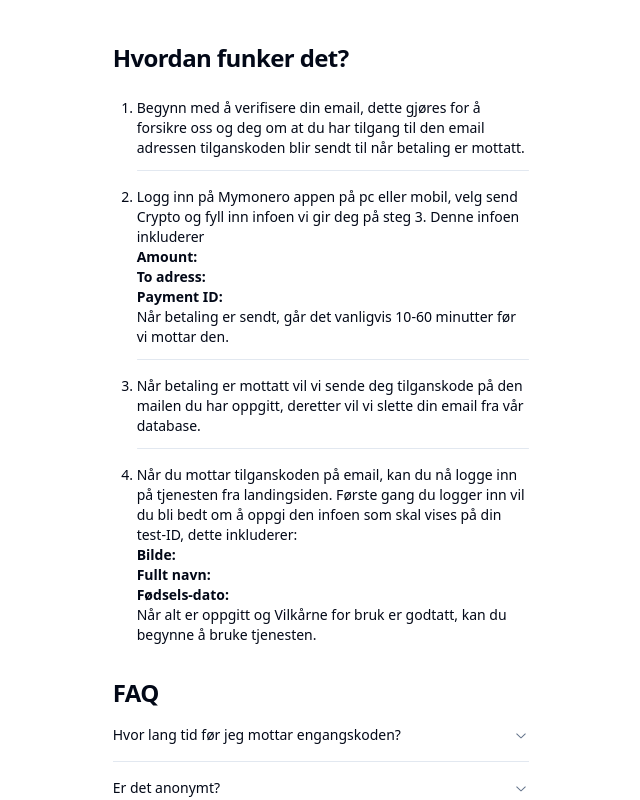
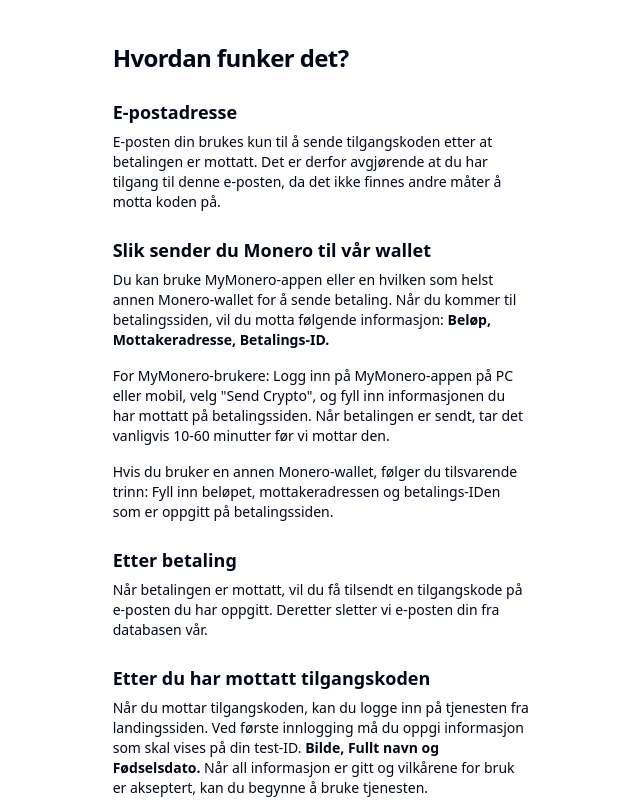
Before and after one commit to 24-20/dinid-react, a React (Vite) app in the folder frontend/: page /contact in a window 1280 px wide. Shown: the part 500-1300 px from the top of the page, without its empty margins (319-959 px from the left). Built offline with nearby package versions, Linux system fonts and the light colour scheme.

Commit message:
support and read support not finished tho

```diff
--- a/frontend/src/App.tsx
+++ b/frontend/src/App.tsx
@@ -13,6 +13,7 @@ import Contact from './pages/Contact'
 import Home from './pages/home'
 import Details from './pages/Details'
 import Personalia from './pages/Personalia'
+import Support from './pages/Support'
 function App() {
   return (
     <>
@@ -29,6 +30,7 @@ function App() {
           <Route path='onboarding' element={ <Onboarding  />}/>
           <Route path='detaljer' element={ <Details  />}/>
           <Route path='contact' element={ <Contact  />}/>
+          <Route path='support' element={ <Support  />}/>
           <Route path="*" element={<Landing />} />
         </Route>
       </Routes>
--- a/frontend/src/components/SearchDropdown.tsx
+++ b/frontend/src/components/SearchDropdown.tsx
@@ -18,7 +18,7 @@ import { Search } from "lucide-react"
 import { Label } from "../../@/components/ui/label"
 const SearchDropdown = ({setselected}:{setselected:Function}) => {
     const [q,setq] = useState('')
-    const [filteredlist, setfilteredlist] = useState<string[]>(['Tromsø','Oslo'])
+    const [filteredlist, setfilteredlist] = useState<string[]>(['Oslo','Bergen','Tromsø','Trondheim'])
     useEffect(()=>{
 
             if (q) {
--- a/frontend/src/data.ts
+++ b/frontend/src/data.ts
@@ -26,7 +26,7 @@ export const byer = {
     "Steinkjer": false,
     "Stjørdal": false,
     "Verdalsøra": false,
-    "Trondheim": false,
+    "Trondheim": true,
     "Brekstad": false,
     "Orkanger": false,
     "Røros": false,
@@ -40,7 +40,7 @@ export const byer = {
     "Florø": false,
     "Førde": false,
     "Måløy": false,
-    "Bergen": false,
+    "Bergen": true,
     "Leirvik": false,
     "Odda": false,
     "Bryne": false,
@@ -106,5 +106,5 @@ export const byer = {
     "Brumunddal": false,
     "Moelv": false,
     "Tynset": false,
-    "Oslo": false
+    "Oslo": true
 };
--- a/frontend/src/firebase/firebaseUtils.ts
+++ b/frontend/src/firebase/firebaseUtils.ts
@@ -189,7 +189,44 @@ async function createPaymentID (email:string):Promise<{ data: any; error: number
 
 
 }
+async function AddMessageUser (email:string | undefined,msg:string | undefined) {
+
+
+    const userref = collection(db, "Messages");
+    const docref = doc(userref,email)
+    const prevmsgs = await getDoc(docref)
+    console.log(prevmsgs?.data())
+    const id = nanoid()
+    if (prevmsgs?.data()) {
+        console.log('updating')
+        console.log(JSON.stringify({[id]:msg}))
+        await setDoc(doc(userref, id), {
+            ...prevmsgs.data(),
+            [id]:msg
+        });
+    } else {
+        await setDoc(docref, {
+            [id]:msg
+        });
+    }
 
 
 
-export {getUser, createUser,getDagenstall,addDataUser, deleteImages, uploadImage, setDagenstall, getUsers, deleteUser, updateDataUser, createPaymentID}
+}
+
+async function GetMessages () {
+
+
+    const userref = collection(db, "Messages");
+
+
+    const messagesraw = await getDocs(userref)
+    const messages = messagesraw.docs as unknown
+    return messages as {data:Function}[]
+
+
+}
+
+
+export {getUser, createUser,getDagenstall,addDataUser, deleteImages, uploadImage, setDagenstall,
+    getUsers, deleteUser, updateDataUser, createPaymentID, AddMessageUser, GetMessages}
--- a/frontend/src/pages/Contact.tsx
+++ b/frontend/src/pages/Contact.tsx
@@ -1,7 +1,7 @@
 
 import { MultiStepFormCrypto,MultiStepFormKontanter } from "../components/MultiStepForm"
 import { Tabs, TabsContent, TabsList, TabsTrigger } from "../../@/components/ui/tabs"
-import { TypographyH3, TypographyList } from "../components/Typography"
+import { TypographyH3 } from "../components/Typography"
 import {
   Accordion,
   AccordionContent,
@@ -17,59 +17,49 @@ const Contact = () => {
               <TabsList className="mt-12 mb-6" >
                 <TabsTrigger value="crypto" className=" relative">Betal med Crypto
                    <div className=" text-[10px] px-2 data-[state=active]:text-xl rounded-full absolute bg-blue-600 text-white left-[-30px] top-[-10px] -rotate-45">
-                    SPAR 40%
+                    SPAR 37%
                     </div>
                 </TabsTrigger>
                 <TabsTrigger value="kontanter">Betal med kontanter</TabsTrigger>
               </TabsList>
               <TabsContent value="crypto">
                 <MultiStepFormCrypto />
-                <TypographyH3 className=" mt-12">
+                <TypographyH3 className=" mt-12 mb-6">
                   Hvordan funker det?
                 </TypographyH3>
-                <TypographyList className=' text-sm'>
-                  <li>
-                    Begynn med å verifisere din email, dette gjøres for å forsikre oss og
-                    deg om at du har tilgang til den email adressen tilganskoden blir
-                    sendt til når betaling er mottatt.
-                   </li>
-                   <div className=" w-full h-[1px] rounded-full bg-border mt-3"></div>
+                <h5 className="text-lg font-bold mb-1.5">E-postadresse </h5>
+                  <p className="text-sm">
+              E-posten din brukes kun til å sende tilgangskoden etter at betalingen er mottatt. Det er derfor avgjørende at du har
+              tilgang til denne e-posten, da det ikke finnes andre måter å motta koden på.
+                  </p>
 
-                  <li>
-                    Logg inn på Mymonero appen på pc eller mobil, velg send Crypto og fyll inn infoen vi gir deg på steg 3.
-                    Denne infoen inkluderer
-                    <br />
-                    <span className=" font-bold">Amount: </span>
-                    <br />
-                    <span className=" font-bold">To adress: </span>
-                    <br />
-                    <span className=" font-bold">Payment ID: </span>
-                    <br />
-                    Når betaling er sendt, går det vanligvis 10-60 minutter før vi mottar den.
+                  <h5 className="text-lg font-bold mb-1.5 mt-6">Slik sender du Monero til vår wallet</h5>
+                  <p className="text-sm">
+                    Du kan bruke MyMonero-appen eller en hvilken som helst annen Monero-wallet for å sende betaling. Når du kommer til betalingssiden, vil du motta følgende informasjon:
+                    <span className="font-semibold"> Beløp, </span>
+                    <span className="font-semibold">Mottakeradresse, </span>
+                    <span className="font-semibold">Betalings-ID. </span>
+                  </p>
+                  <p className="text-sm mt-4">
+                    For MyMonero-brukere: Logg inn på MyMonero-appen på PC eller mobil, velg "Send Crypto", og fyll inn informasjonen du har mottatt på betalingssiden. Når betalingen er sendt, tar det vanligvis 10-60 minutter før vi mottar den.
+                  </p>
+                  <p className="text-sm mt-4">
+                    Hvis du bruker en annen Monero-wallet, følger du tilsvarende trinn: Fyll inn beløpet, mottakeradressen og betalings-IDen som er oppgitt på betalingssiden.
+                  </p>
 
+                  <h5 className="text-lg font-bold mb-1.5 mt-6">Etter betaling</h5>
+                  <p className="text-sm">
+                    Når betalingen er mottatt, vil du få tilsendt en tilgangskode på e-posten du har oppgitt. Deretter sletter vi e-posten din fra databasen vår.
+                  </p>
 
-                  </li>
-                  <div className=" w-full h-[1px] rounded-full bg-border mt-3"></div>
-                  <li>Når betaling er mottatt vil vi sende deg tilganskode på den mailen du har oppgitt,
-                     deretter vil vi slette din email fra vår database.
-                  </li>
-                  <div className=" w-full h-[1px] rounded-full bg-border mt-3"></div>
-                  <li>
-                    Når du mottar tilganskoden på email,
-                    kan du nå logge inn på tjenesten fra landingsiden. Første gang du logger inn
-                    vil du bli bedt om å oppgi den infoen som skal vises på din test-ID, dette inkluderer:
-                    <br />
-                    <span className=" font-bold">Bilde: </span>
-                    <br />
-                    <span className=" font-bold">Fullt navn: </span>
-                    <br />
-                    <span className=" font-bold">Fødsels-dato: </span>
-                    <br />
-                    Når alt er oppgitt og Vilkårne for bruk er godtatt, kan du begynne å bruke tjenesten.
-
-
-                  </li>
-                </TypographyList>
+                  <h5 className="text-lg font-bold mb-1.5 mt-6">Etter du har mottatt tilgangskoden</h5>
+                  <p className="text-sm">
+                    Når du mottar tilgangskoden, kan du logge inn på tjenesten fra landingssiden. Ved første innlogging må du oppgi informasjon som skal vises på din test-ID.
+                    <span className="font-semibold"> Bilde, </span>
+                    <span className="font-semibold">Fullt navn og </span>
+                    <span className="font-semibold">Fødselsdato. </span>
+                    Når all informasjon er gitt og vilkårene for bruk er akseptert, kan du begynne å bruke tjenesten.
+                  </p>
                 <TypographyH3 className=" mt-8">
                   FAQ
                 </TypographyH3>
--- /dev/null
+++ b/frontend/src/pages/Support.tsx
@@ -0,0 +1,44 @@
+
+import { useEffect, useState } from 'react';
+import { useSearchParams } from 'react-router-dom';
+import { Input } from '../../@/components/ui/input';
+import {Textarea} from '../../@/components/ui/textarea'
+import { Label } from '../../@/components/ui/label';
+import { Button } from '../../@/components/ui/button';
+import { AddMessageUser } from '../firebase/firebaseUtils';
+const Support = () => {
+
+  const [searchParams] = useSearchParams();
+  const [email,setemail] = useState('')
+  const [text,settext] = useState('')
+  useEffect(()=>{
+    const emailq = searchParams.get('mail');
+    if (emailq) {
+        setemail(emailq)
+    }
+  },[])
+  return (
+    <div className=' w-screen min-h-[calc(100vh-74px)] items-center justify-center flex flex-col '>
+        <div className=' min-w-[380px] flex flex-col gap-6 relative'>
+            <div className=' flex flex-col gap-2'>
+                <Label>E-post</Label>
+                <Input  value={email} onChange={e=>setemail(e.target.value)} placeholder='e-post'/>
+            </div>
+            <div className=' flex flex-col gap-2'>
+                <Label>Melding</Label>
+                <Textarea value={text} onChange={e=>settext(e.target.value)}  placeholder='Jeg har ikke mottatt tilgangskode etter betaling...'/>
+            </div>
+            <div className=' flex justify-between items-center w-full mt-4 '>
+                <p className=' text-sm text-muted-foreground h-fit'>Vi sender svar til din email</p>
+                <Button onClick={()=>{
+                    AddMessageUser(email,text)
+                }}>Send melding</Button>
+            </div>
+        </div>
+
+
+    </div>
+  )
+}
+
+export default Support
```
Also changed, not shown: frontend/src/components/MultiStepForm.tsx (+6 -2 lines), frontend/src/pages/Boss.tsx (+29 -1 lines).
